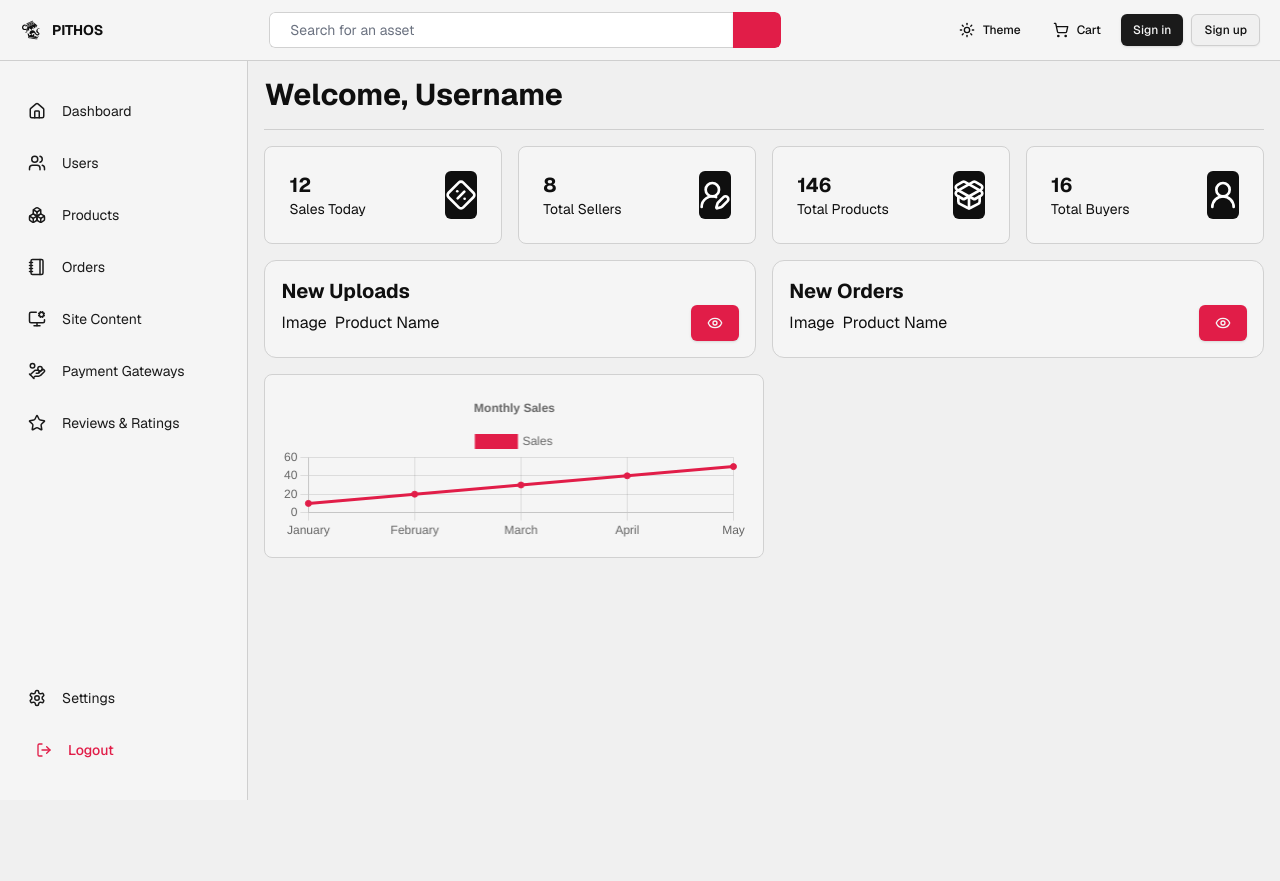
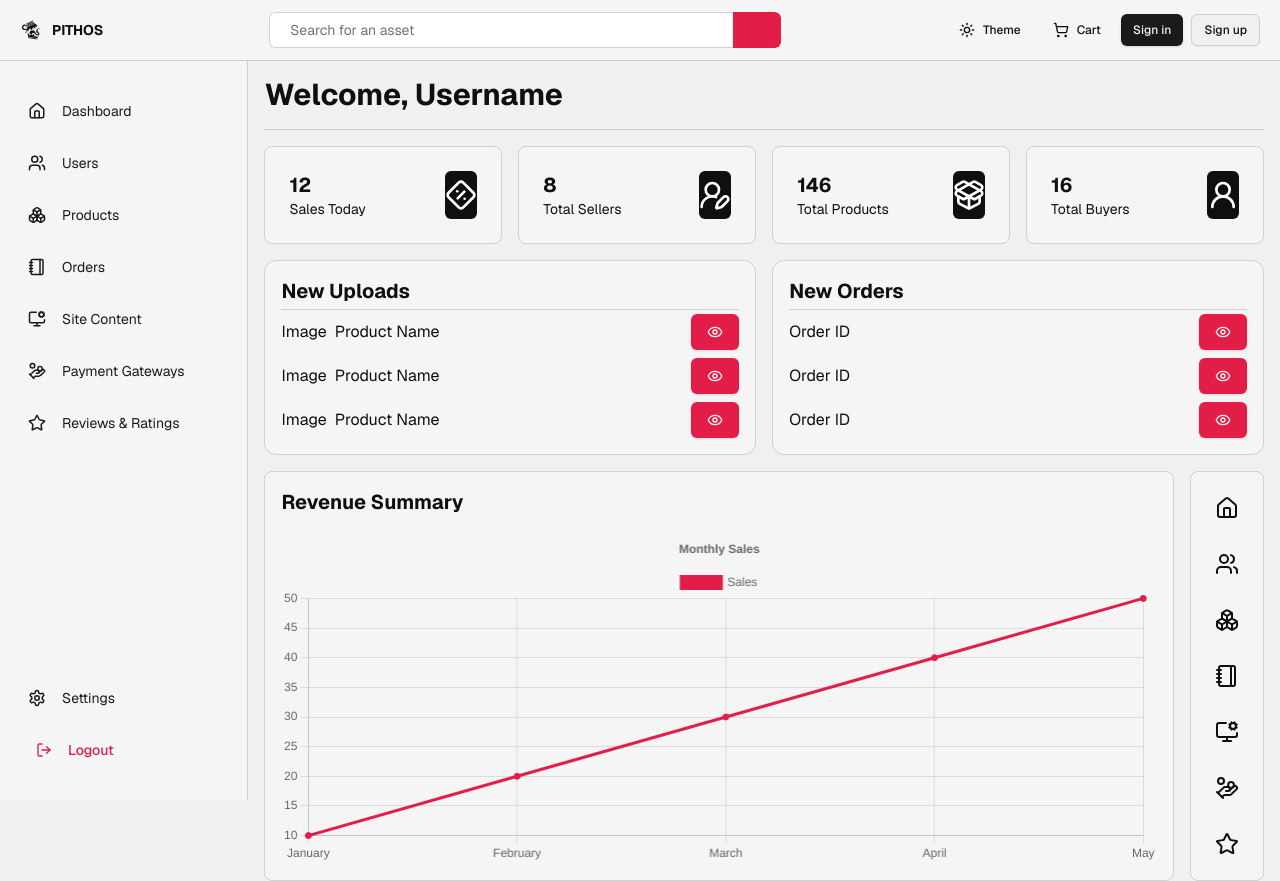
Before and after one commit to klarrrr/pithos, a Next.js app: page /admin/admin-dashboard in a window 1280 px wide. Before the commit the page ends 800 px from the top, so only its background shows below. Built offline with nearby package versions, Linux system fonts and the light colour scheme; no server answers; some icons are missing.

Commit message:
Admin Dashboard Semi-Completion
tinapos ko lang yung dashboard

```diff
--- a/app/(main)/(protected)/admin/admin-dashboard/page.tsx
+++ b/app/(main)/(protected)/admin/admin-dashboard/page.tsx
@@ -1,10 +1,12 @@
 import CardStat from "@/components/technical-components/CardStat"
-import { DiamondPercent, UserRoundPen, PackageOpen, UserRound, Eye } from "lucide-react"
+import { DiamondPercent, UserRoundPen, PackageOpen, UserRound, Eye, Home, Users, Boxes, Notebook, MonitorCog, HandCoins, Star, Settings } from "lucide-react"
 import LineChart from "@/components/technical-components/LineChart"
 import { Button } from "@/components/ui/button"
+import Link from "next/link"
 
 const page = () => {
   const iconSize = 32;
+  const qlIconSize = 24;
   return (
     <div className='flex flex-col p-4 bg-background w-full gap-4'>
       <div className="flex flex-row justify-between">
@@ -12,7 +14,9 @@ const page = () => {
       </div>
       <hr />
       {/* Content */}
-      <div className='flex flex-col gap-4'>
+      <div className='flex flex-col gap-4 h-full'>
+
+
          {/* Cards */}
          <div className='flex flex-row gap-4 w-full *:w-full'>
             <CardStat header="12" subHeader="Sales Today" icon={<DiamondPercent size={iconSize} color="background"/>} />
@@ -20,12 +24,18 @@ const page = () => {
             <CardStat header="146" subHeader="Total Products" icon={<PackageOpen size={iconSize} color="background" />} />
             <CardStat header="16" subHeader="Total Buyers" icon={<UserRound size={iconSize} color="background" />} />
          </div>
+
+
          {/* Mini-Tables */}
-         <div className="w-full flex flex-row gap-4">
+         <div className="w-full flex flex-row gap-4 h-2/5">
+
             {/* New Uploads */}
-            <div className="bg-primary-foreground border border-muted rounded-xl p-4 w-full gap-4">
+            <div className="bg-primary-foreground border border-muted rounded-xl p-4 w-full flex flex-col h-full">
               <h2 className="font-bold text-xl">New Uploads</h2>
+              <hr className="mt-1 mb-1" />
+
               <div className="flex flex-col gap-2">
+
                 <div className="flex flex-row justify-between">
                   <div className="flex flex-row gap-2 items-center">
                     <p>Image</p>
@@ -35,12 +45,6 @@ const page = () => {
                     <Eye size={iconSize} />
                   </Button>
                 </div>
-              </div>
-            </div>
-            {/* New Orders */}
-            <div className="bg-primary-foreground border border-muted rounded-xl p-4 w-full gap-4">
-              <h2 className="font-bold text-xl">New Orders</h2>
-              <div className="flex flex-col gap-2">
                 <div className="flex flex-row justify-between">
                   <div className="flex flex-row gap-2 items-center">
                     <p>Image</p>
@@ -50,15 +54,100 @@ const page = () => {
                     <Eye size={iconSize} />
                   </Button>
                 </div>
+                <div className="flex flex-row justify-between">
+                  <div className="flex flex-row gap-2 items-center">
+                    <p>Image</p>
+                    <p>Product Name</p>
+                  </div>
+                  <Button variant={"red_default"}>
+                    <Eye size={iconSize} />
+                  </Button>
+                </div>
+
+              </div>
+
+            </div>
+
+            {/* New Orders */}
+            <div className="bg-primary-foreground border border-muted rounded-xl p-4 w-full flex flex-col h-full">
+              <h2 className="font-bold text-xl">New Orders</h2>
+              <hr className="mt-1 mb-1" />
+              <div className="flex flex-col gap-2">
+
+                <div className="flex flex-row justify-between">
+                  <div className="flex flex-row gap-2 items-center">
+                    <p>Order ID</p>
+                  </div>
+                  <Button variant={"red_default"}>
+                    <Eye size={iconSize} />
+                  </Button>
+                </div>
+                <div className="flex flex-row justify-between">
+                  <div className="flex flex-row gap-2 items-center">
+                    <p>Order ID</p>
+                  </div>
+                  <Button variant={"red_default"}>
+                    <Eye size={iconSize} />
+                  </Button>
+                </div>
+                <div className="flex flex-row justify-between">
+                  <div className="flex flex-row gap-2 items-center">
+                    <p>Order ID</p>
+                  </div>
+                  <Button variant={"red_default"}>
+                    <Eye size={iconSize} />
+                  </Button>
+                </div>
+
               </div>
             </div>
          </div>
+
+
          {/* Summary and Quick Links */}
-         <div className="flex flex-row gap-4 w-full">
-          <div className="h-full w-3/6 bg-primary-foreground p-4 rounded-lg border border-muted">
-            <LineChart/>
+         <div className="flex flex-row gap-4 w-full h-3/5">
+
+          {/* Line Chart */}
+          <div className="w-full bg-primary-foreground p-4 rounded-lg border border-muted h-full flex flex-col gap-4">
+            <h2 className="font-bold text-xl">Revenue Summary</h2>
+            <div className="overflow-hidden h-full">
+              <LineChart/>
+            </div>
+          </div>
+
+          {/* Quick Links */}
+          <div className="bg-primary-foreground p-4 rounded-lg border border-muted h-full text-xs flex flex-col gap-4">
+
+            {/* <h2 className="font-bold text-xl">Quick Links</h2> */}
+
+            {/* Links */}
+            <div className="flex flex-col *:aspect-square *:items-center *:justify-center *:h-fit *:w-fit justify-center items-center gap-4">
+              <Link className="hover:bg-accent hover:text-white p-2 rounded-md items-center flex gap-4" href={'/admin/admin-dashboard'}>
+                <Home size={qlIconSize}/>
+              </Link>
+              <Link className="hover:bg-accent hover:text-white p-2 rounded-md items-center flex gap-4" href={'/admin/manage-users'}>
+                <Users size={qlIconSize}/>
+              </Link>
+              <Link className="hover:bg-accent hover:text-white p-2 rounded-md items-center flex gap-4" href={'/admin/manage-products'}>
+                <Boxes size={qlIconSize}/>
+              </Link>
+              <Link className="hover:bg-accent hover:text-white p-2 rounded-md items-center flex gap-4" href={'/admin/manage-orders'}>
+                <Notebook size={qlIconSize}/>
+              </Link>
+              <Link className="hover:bg-accent hover:text-white p-2 rounded-md items-center flex gap-4" href={'/admin/site-content'}>
+                <MonitorCog size={qlIconSize}/>
+              </Link>
+              <Link className="hover:bg-accent hover:text-white p-2 rounded-md items-center flex gap-4" href={'/admin/payment-gateways'}>
+                <HandCoins size={qlIconSize}/>
+              </Link>
+              <Link className="hover:bg-accent hover:text-white p-2 rounded-md items-center flex gap-4" href={'/admin/reviews-ratings'}>
+                <Star size={qlIconSize}/>
+              </Link>
+            </div>
           </div>
          </div>
+
+
       </div>
     </div>
   )
```
